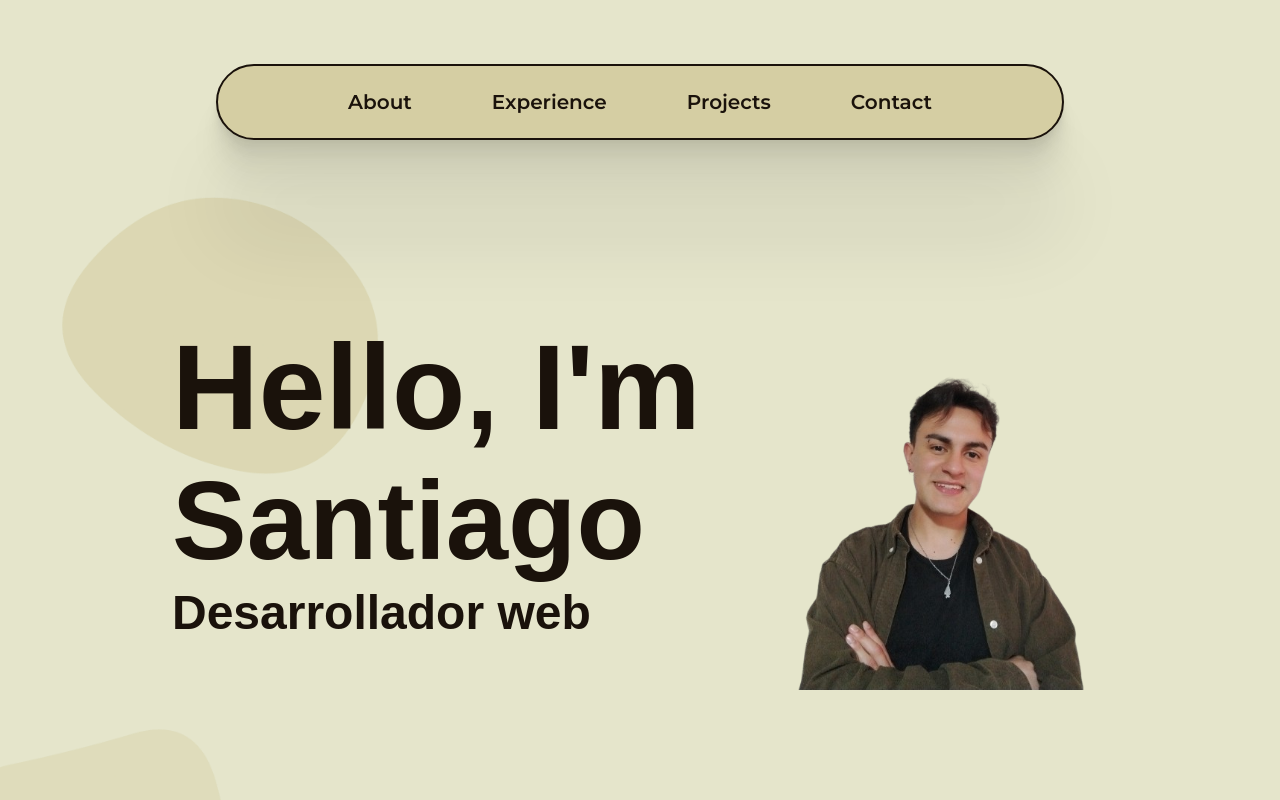
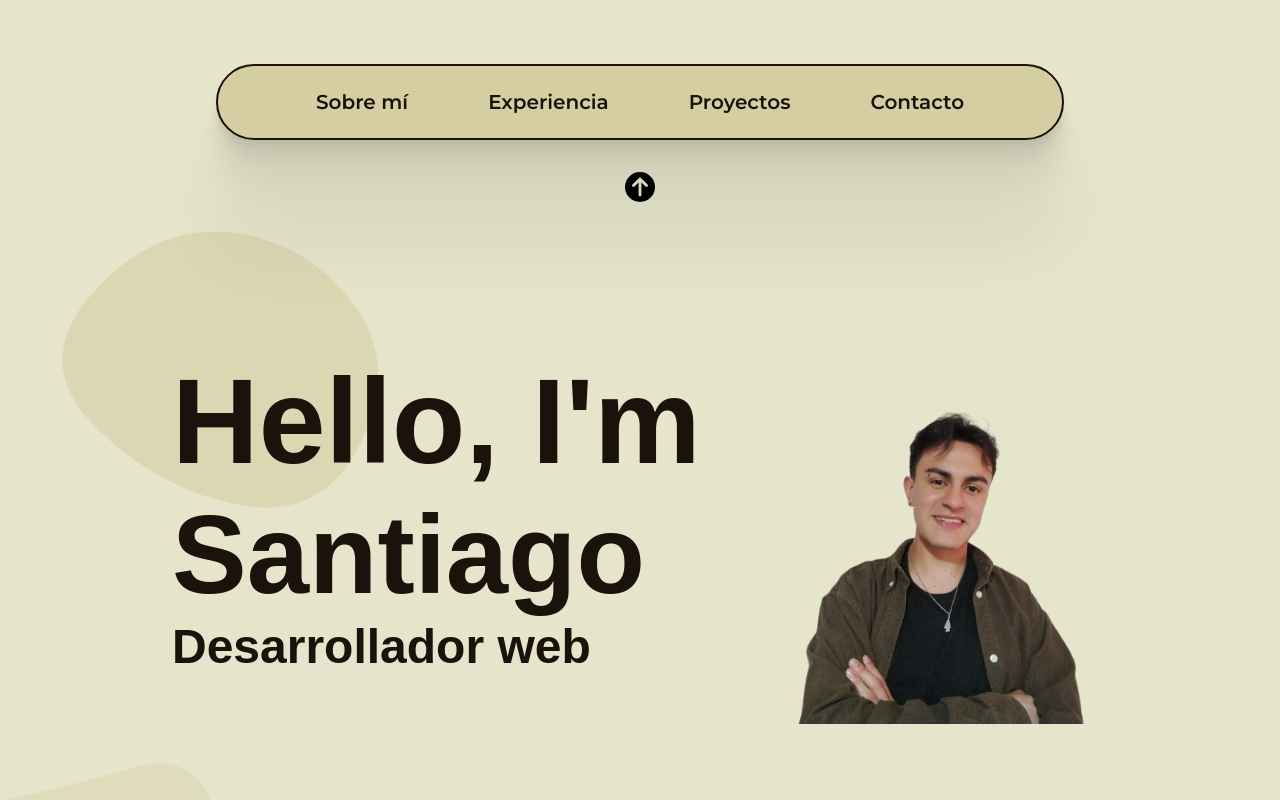
Before and after one commit to Santiago397/portfolio-sanmon, a React (Vite) app: page / in a window 1280 px wide. Shown: the top 800 px of the page. Built offline with nearby package versions, Linux system fonts and the light colour scheme; a web font is replaced by a local one.

Commit message:
link components to nav and styles adjusments

```diff
--- a/src/components/about/About.jsx
+++ b/src/components/about/About.jsx
@@ -20,7 +20,7 @@ const About = () => {
   }
 
   return (
-    <section className="flexCenter paddings innerWidth a-wrapper">
+    <section id="about" className="flexCenter paddings innerWidth a-wrapper">
       <Toaster />
       <motion.article
         variants={{
--- a/src/components/contact/Contact.jsx
+++ b/src/components/contact/Contact.jsx
@@ -24,7 +24,7 @@ const Contact = () => {
   }
 
   return (
-    <section className='paddings innerWidth c-wrapper'>
+    <section id='contact' className='paddings innerWidth c-wrapper'>
       <Toaster />
       <h5 className='title'>Ponte en contacto</h5>
       <article className="flexCenter innerWidth c-content">
--- a/src/components/experience/Experience.jsx
+++ b/src/components/experience/Experience.jsx
@@ -7,7 +7,7 @@ import Timeline from '../timeline/Timeline';
 
 const Experience = () => {
   return (
-    <section className="paddings innerWidth e-wrapper">
+    <section id='experience' className="paddings innerWidth e-wrapper">
       <motion.article
         variants={{
           hidden: { opacity: 0, x: -75 },
--- a/src/components/navbar/Navbar.css
+++ b/src/components/navbar/Navbar.css
@@ -65,19 +65,29 @@ li:hover::after {
   }
 
   .mobile {
+    display: flex;
+    flex-direction: column;
+    justify-content: flex-start;
     position: absolute;
     left: 0;
     top: 0;
     width: 100%;
-    height: 100%;
-    margin: auto;
+    min-height: 100vh;
+    max-height: 100vh;
     z-index: 90;
     border: none;
     border-radius: 0;
-    display: flex;
-    flex-direction: column;
-    padding: 0;
+    padding-top: 5rem;
     transition: all 0.5 ease-in-out;
+  }
+
+  .n-wrapper .up-btn {
+    position: fixed;
+    bottom: 1rem;
+    right: 1.5rem;
+    cursor: pointer;
+    z-index: 89;
+    color: var(--primary);
   }
 
 }
--- a/src/components/navbar/Navbar.jsx
+++ b/src/components/navbar/Navbar.jsx
@@ -1,11 +1,23 @@
 import { useState } from "react";
 import { BiMenuAltRight } from "react-icons/bi";
 import { IoIosClose } from "react-icons/io";
+import { FaCircleArrowUp } from "react-icons/fa6";
 
 import "./Navbar.css";
 
 const Navbar = () => {
   const [isOpen, setIsOpen] = useState(false);
+
+  const menuClick = () => {
+    window.scrollTo({
+      top: 0,
+      behavior: 'smooth'
+    })
+
+    if (window.history.replaceState) {
+      window.history.replaceState(null, null, window.location.pathname)
+    }
+  }
 
   return (
     <section className="paddings innerWidth n-wrapper">
@@ -24,15 +36,18 @@ const Navbar = () => {
         />
       }
       <nav
-        className={`paddings n-container`}
+        className='paddings n-container'
       >
         <ul className={`n-list ${isOpen && "mobile"}`}>
-          <li>About</li>
-          <li>Experience</li>
-          <li>Projects</li>
-          <li>Contact</li>
+          <li onClick={() => setIsOpen(!isOpen)}><a href="#about">Sobre mí</a></li>
+          <li onClick={() => setIsOpen(!isOpen)}><a href="#experience">Experiencia</a></li>
+          <li onClick={() => setIsOpen(!isOpen)}><a href="#projects">Proyectos</a></li>
+          <li onClick={() => setIsOpen(!isOpen)}><a href="#contact">Contacto</a></li>
         </ul>
       </nav>
+      <a onClick={menuClick}>
+        <FaCircleArrowUp className="up-btn" size={30} />
+      </a>
     </section>
   );
 };
--- a/src/components/projects/Projects.jsx
+++ b/src/components/projects/Projects.jsx
@@ -6,7 +6,7 @@ import { FaExternalLinkAlt } from 'react-icons/fa'
 
 const Projects = () => {
   return (
-    <section className="paddings innerWidth p-wrapper">
+    <section id='projects' className="paddings innerWidth p-wrapper">
       <h5 className='title'>Proyectos</h5>
       <article className='innerWidth paddings p-container'>
         {
```
